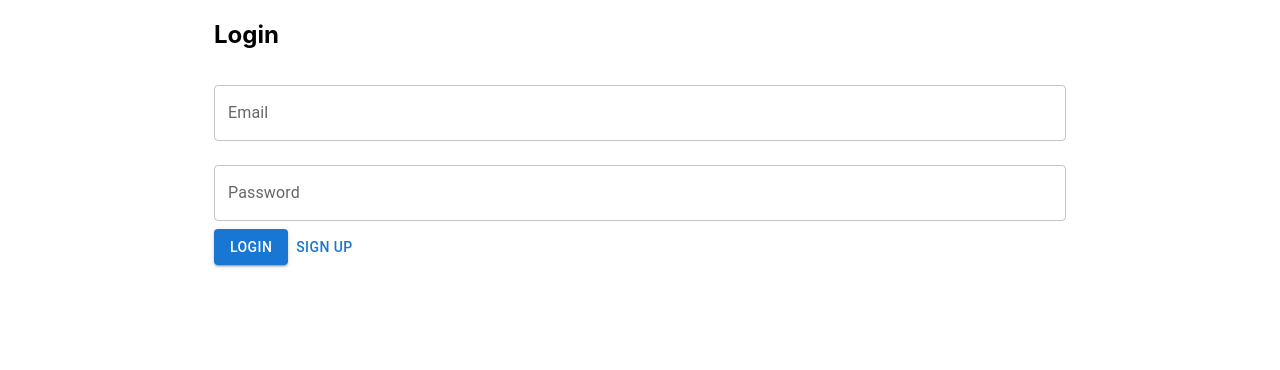
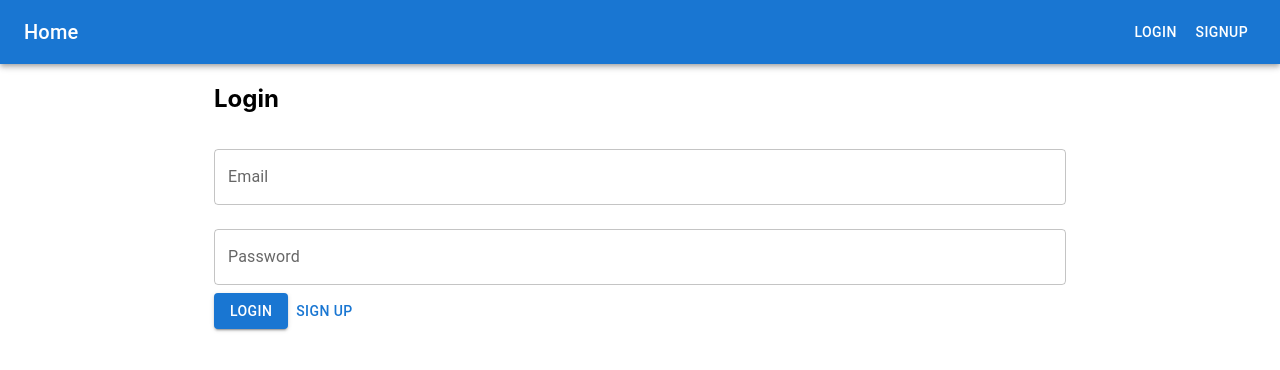
Before and after one commit to alexi-o/alexis-firebase-template, a React (Create React App) app: page /login in a window 1280 px wide. Shown: the top 370 px of the page. Built offline with nearby package versions, Linux system fonts and the light colour scheme; no server answers.

Commit message:
adds navbar

```diff
--- a/src/App.js
+++ b/src/App.js
@@ -9,25 +9,24 @@ import { Container } from "@mui/material";
 import MetadataExtraction from "./components/MetadataExtraction";
 import SignUp from "./components/SignUp";
 import Login from "./components/Login";
-import Home from "./components/Home"; // Placeholder for future use
-import { auth } from "./firebase"; // Ensure this path is correct
+import Navbar from "./components/Navbar";
+import { auth } from "./firebase";
 import { onAuthStateChanged } from "firebase/auth";
 
 function App() {
   const [user, setUser] = useState(null);
 
   useEffect(() => {
-    // Listen for authentication state changes
     const unsubscribe = onAuthStateChanged(auth, (currentUser) => {
       setUser(currentUser);
     });
 
-    // Cleanup subscription on unmount
     return () => unsubscribe();
   }, []);
 
   return (
     <Router>
+      <Navbar />
       <Container maxWidth="md" className="App">
         <Routes>
           <Route
@@ -46,7 +45,6 @@ function App() {
             path="/home"
             element={user ? <MetadataExtraction /> : <Navigate to="/login" />}
           />
-          <Route path="/welcome" element={<Home />} />
         </Routes>
       </Container>
     </Router>
--- a/src/components/MetadataExtraction.js
+++ b/src/components/MetadataExtraction.js
@@ -2,8 +2,6 @@ import React, { useState, useCallback } from "react";
 import { Button, Grid, Typography, Paper } from "@mui/material";
 import { useDropzone } from "react-dropzone";
 import axios from "axios";
-import { signOut } from "firebase/auth";
-import { auth } from "../firebase"; // Ensure the correct path to your Firebase configuration
 
 function MetadataExtraction() {
   const [file, setFile] = useState(null);
@@ -34,15 +32,6 @@ function MetadataExtraction() {
     setFile(null);
     setMetadata(null);
     setPreviewUrl(null);
-  };
-
-  const handleLogout = async () => {
-    try {
-      await signOut(auth);
-      console.log("User signed out successfully.");
-    } catch (error) {
-      console.error("Logout failed:", error.message);
-    }
   };
 
   const formatLabel = (label) => {
@@ -81,7 +70,7 @@ function MetadataExtraction() {
     );
   };
 
-  const renderMetadataDiv = () => {
+  const renderMetadataDiv = (metadata) => {
     if (!metadata) return null;
 
     let metadataText = "";
@@ -138,11 +127,6 @@ function MetadataExtraction() {
       <Typography variant="h5" align="center" gutterBottom>
         Metadata Extraction
       </Typography>
-      <Grid container justifyContent="center" style={{ marginBottom: 20 }}>
-        <Button variant="outlined" color="secondary" onClick={handleLogout}>
-          Logout
-        </Button>
-      </Grid>
       {file && (
         <Grid container justifyContent="center" style={{ marginBottom: 20 }}>
           <Button
@@ -222,7 +206,7 @@ function MetadataExtraction() {
           </Grid>
         )}
         <Grid item xs={12}>
-          {renderMetadataDiv()}
+          {metadata && renderMetadataDiv(metadata)}
         </Grid>
       </Grid>
     </div>
--- /dev/null
+++ b/src/components/Navbar.js
@@ -0,0 +1,66 @@
+// src/components/Navbar.js
+import React, { useState, useEffect } from "react";
+import { AppBar, Toolbar, Typography, Button } from "@mui/material";
+import { Link } from "react-router-dom";
+import { onAuthStateChanged } from "firebase/auth";
+import { auth } from "../firebase";
+
+const Navbar = () => {
+  const [user, setUser] = useState(null);
+
+  useEffect(() => {
+    const unsubscribe = onAuthStateChanged(auth, (currentUser) => {
+      setUser(currentUser);
+    });
+
+    return () => unsubscribe();
+  }, []);
+
+  return (
+    <AppBar position="static">
+      <Toolbar>
+        <Typography variant="h6" component="div" sx={{ flexGrow: 1 }}>
+          <Link to="/" style={{ color: "inherit", textDecoration: "none" }}>
+            Home
+          </Link>
+        </Typography>
+        {user ? (
+          <>
+            <Button color="inherit">
+              <Link
+                to="/home"
+                style={{ color: "inherit", textDecoration: "none" }}
+              >
+                Extractor Tool
+              </Link>
+            </Button>
+            <Button color="inherit" onClick={() => auth.signOut()}>
+              Logout
+            </Button>
+          </>
+        ) : (
+          <>
+            <Button color="inherit">
+              <Link
+                to="/login"
+                style={{ color: "inherit", textDecoration: "none" }}
+              >
+                Login
+              </Link>
+            </Button>
+            <Button color="inherit">
+              <Link
+                to="/signup"
+                style={{ color: "inherit", textDecoration: "none" }}
+              >
+                Signup
+              </Link>
+            </Button>
+          </>
+        )}
+      </Toolbar>
+    </AppBar>
+  );
+};
+
+export default Navbar;
```
